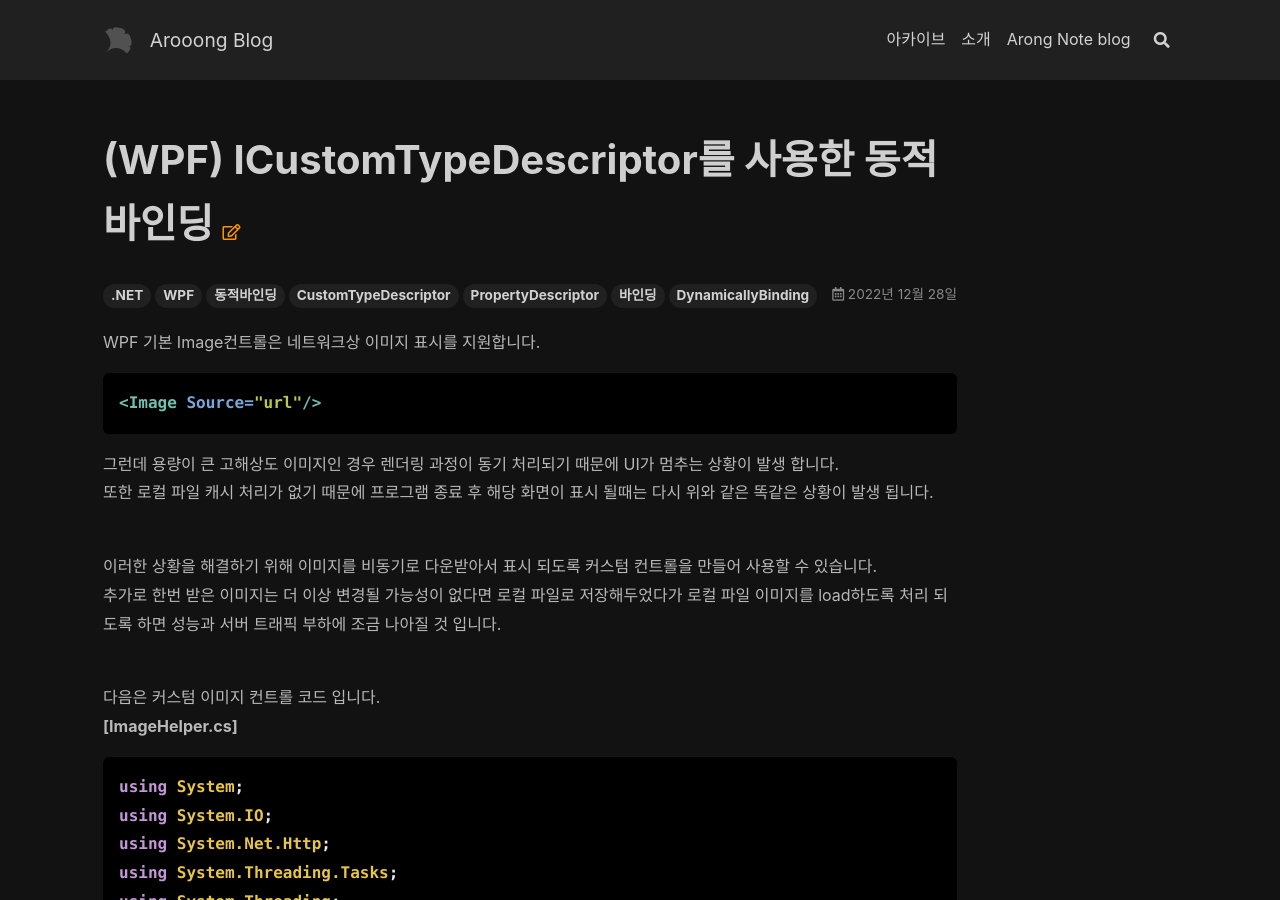
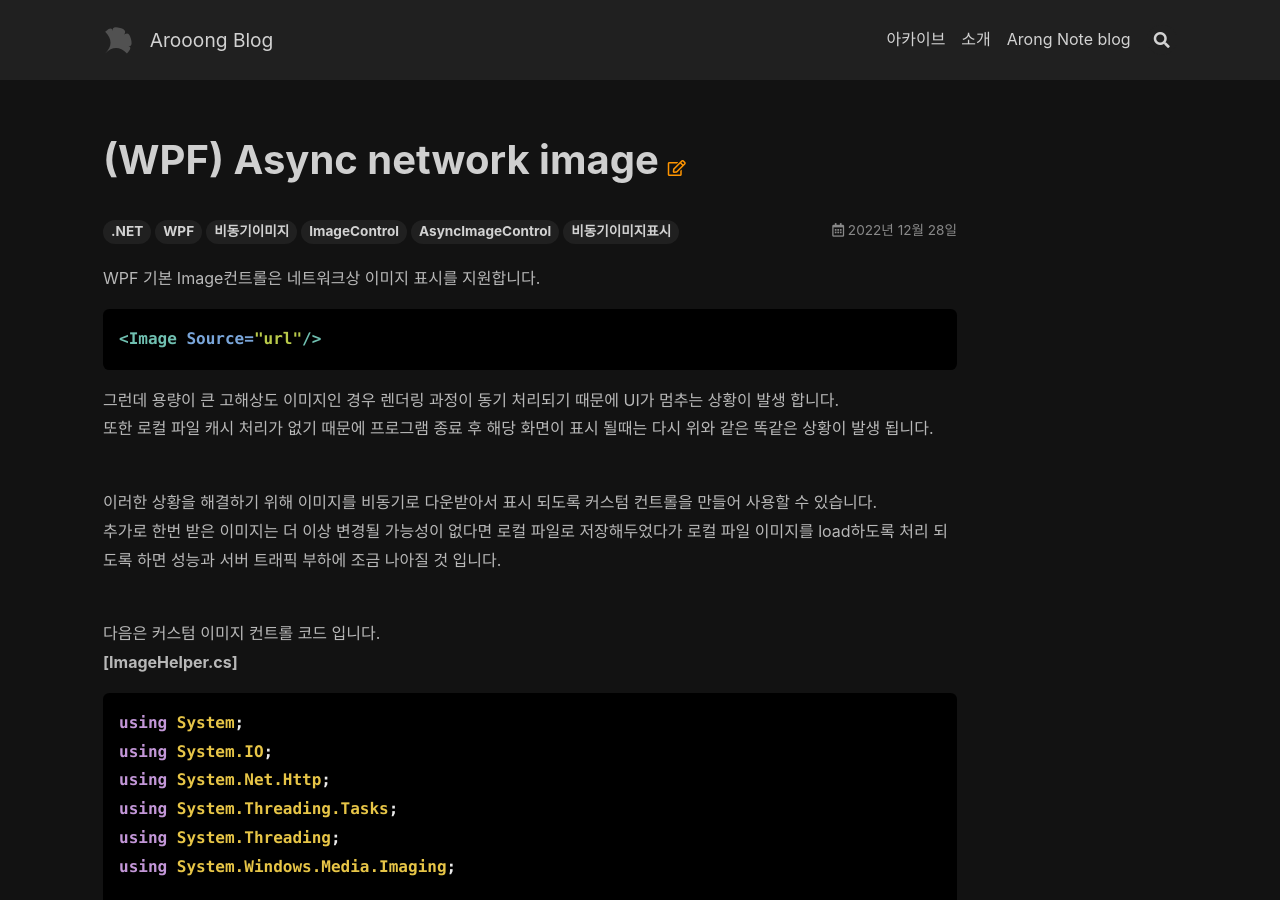
Before and after one commit to tyeom/tyeom.github.io, a Jekyll site: the page built from _posts/2022-12-28-[WPF] Async network image.md, in a window 1280 px wide and 900 px high. Built offline with Jekyll 4.4.1, drawn with Linux system fonts in a browser that asks for light colours; nearby versions of some CDN libraries; comment, search, counter and statistics services are not loaded.

Commit message:
Update 2022-12-28-[WPF] Async network image.md

```diff
--- a/_posts/2022-12-28-[WPF] Async network image.md
+++ b/_posts/2022-12-28-[WPF] Async network image.md
@@ -1,9 +1,9 @@
 ---
-title: (WPF) ICustomTypeDescriptor를 사용한 동적 바인딩
+title: (WPF) Async network image
 categories: WPF
 key: 20221228_01
 comments: true
-tags: .NET WPF 동적바인딩 CustomTypeDescriptor PropertyDescriptor 바인딩 DynamicallyBinding
+tags: .NET WPF 비동기이미지 ImageControl AsyncImageControl 비동기이미지표시
 ---
 
 WPF 기본 Image컨트롤은 네트워크상 이미지 표시를 지원합니다.<br/>
```
